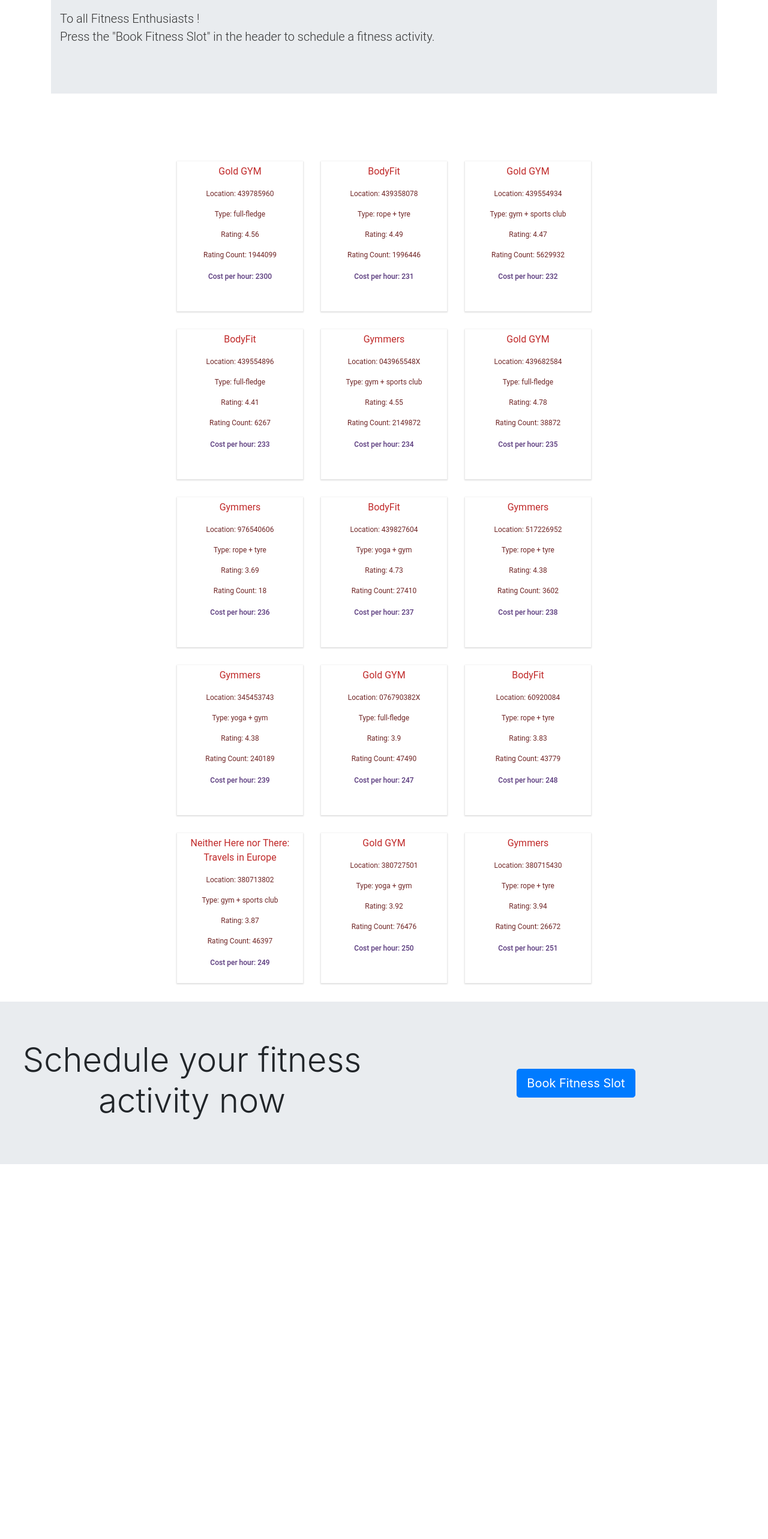
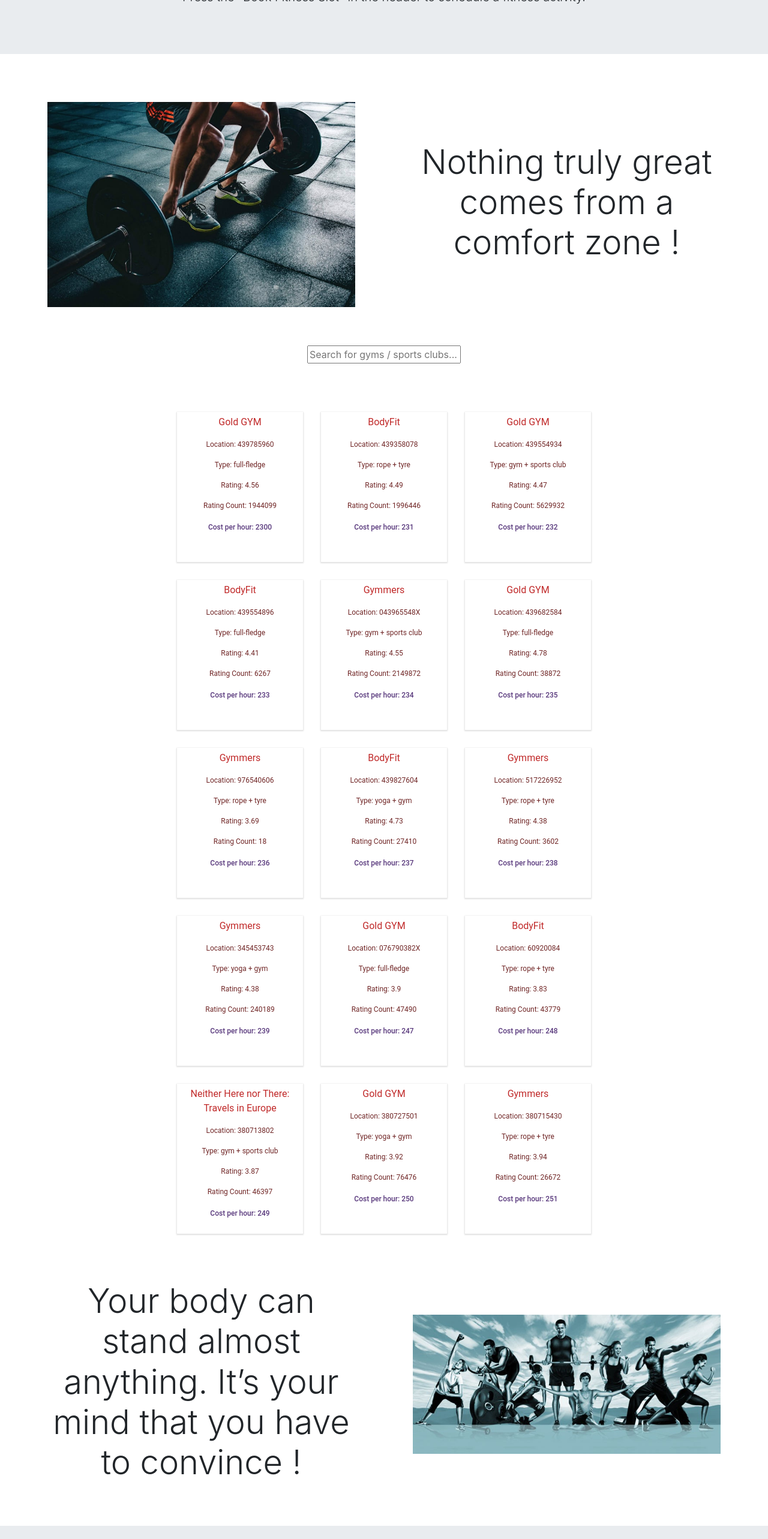
Before and after one commit to sid3345/gymify, a React (Create React App) app in the folder client/: page / in a window 1280 px wide. Shown: the part 200-2766 px from the top of the page at 60% size. Before the commit the page ends 2173 px from the top, so only its background shows below. Built offline with nearby package versions, Linux system fonts and the light colour scheme; no server answers.

Commit message:
modified card + search component from navbar.js to information.js

```diff
--- a/client/src/Home.js
+++ b/client/src/Home.js
@@ -5,7 +5,9 @@ import Footer from "./components/Footer";
 
 function Home() {
   return (
-    <div className="App">
+ <div className="App">
+      <Greeting />
+      <Information />
       <Footer />
     </div>
   );
--- a/client/src/components/Information.js
+++ b/client/src/components/Information.js
@@ -1,17 +1,54 @@
-import React from 'react';
+import React, {useState} from 'react';
 import { Container } from "reactstrap";
 import doc1 from "../assets/img/fitness1.jfif";
 import doc2 from "../assets/img/fitness2.jpg";
 import BookList from './BookList';
+import {books} from './data';
 
-const Information = ({books}) => {
+const Information = () => {
+    const [keyword, setKeyword] = useState('');
+
+   const handleSearchChange=(e)=>{
+    setKeyword(e.target.value.toLowerCase());
+    }
+
+    const handleSearchSubmit=(e)=>{
+      e.preventDefault();
+    }
+   const filteredBooks = books.filter((book)=>{
+  let bookTitle = book.title.toString().toLowerCase();
+  return bookTitle.indexOf(keyword) > -1;
+  });
+
   return (
-    <div>
+      <div>
       <Container fluid>
         <div className="row m-3 d-flex align-items-center">
+
+          <div className="col-12 col-md-6 p-5">
+            <img src={doc1} alt="" width="100%" height="auto" />
+          </div>
+          <div className="col-12 col-md-6 text-center p-5">
+            <h3 className="display-4">Nothing truly great comes from a comfort zone ! </h3>
+          </div>
+        </div>
+
+        <form className="search-form" onSubmit={(e)=>handleSearchSubmit(e)}>
+        <input type="text" value={keyword} placeholder="Search for gyms / sports clubs..."
+        onChange={(e)=>handleSearchChange(e)}/>
+					</form>
+
             <div className="container">
-		    	<BookList books={books}/>
+		    	<BookList books={filteredBooks}/>
           </div>
+
+          <div className="row m-3 d-flex align-items-center">
+          <div className="col-12 col-md-6 text-center p-5">
+            <h4 className="display-4">Your body can stand almost anything. It’s your mind that you have to convince !</h4>
+          </div>
+          <div className="col-12 col-md-6 p-5">
+            <img src={doc2} alt="" width="100%" height="auto" />
+        </div>
         </div>
       </Container>
     </div>
--- a/client/src/components/NavBar.js
+++ b/client/src/components/NavBar.js
@@ -13,51 +13,26 @@ import {
   Button,
 } from "reactstrap";
 import Booking from "./Booking";
-import {books} from './data';
-import Greeting from "./Greeting";
-import Information from "./Information";
 
 const NavBar = (props) => {
   const [isOpen, setIsOpen] = useState(false);
-  const [keyword, setKeyword] = useState('');
-
-  let {
-			handleSearchChange,
-			handleSearchSubmit} = props;
-
-   handleSearchChange=(e)=>{
-    setKeyword(e.target.value.toLowerCase());
-    }
-    handleSearchSubmit=(e)=>{
-      e.preventDefault();
-    }
 
   const toggle = () => setIsOpen(!isOpen);
 
   const history = useHistory()
-
-
 
   const handleAuthentication = () =>{
     if (props.uservalue.user){
         auth.signOut()
         history.push('/')
     }
-
-
-}
+  }
 
 var listEvent = <Link to="/listAll">
                 <Button color="primary" className="mx-2">
                   List All events
                 </Button>
               </Link>
-
-
-  const filteredBooks = books.filter((book)=>{
-  let bookTitle = book.title.toString().toLowerCase();
-  return bookTitle.indexOf(keyword) > -1;
-  });
 
   return (
     <div>
@@ -67,11 +42,6 @@ var listEvent = <Link to="/listAll">
         <Collapse isOpen={isOpen} navbar>
           <Nav className="ml-auto" navbar>
             {props.uservalue.user ? listEvent : null}
-
-					<form className="search-form" onSubmit={(e)=>handleSearchSubmit(e)}>
-						<input type="text" value={keyword} placeholder="Search for gyms / sports clubs..."
-            onChange={(e)=>handleSearchChange(e)}/>
-					</form>
 
             <Link to = {!props.uservalue.user && '/login'}>
                   <Button color="primary" className="mx-2" onClick = {handleAuthentication}>
@@ -83,10 +53,6 @@ var listEvent = <Link to="/listAll">
           </Nav>
         </Collapse>
       </Navbar>
-      <div className="container">
-            <Greeting />
-		    	<Information books={filteredBooks}/>
-	     	</div>
     </div>
   );
 };
```
